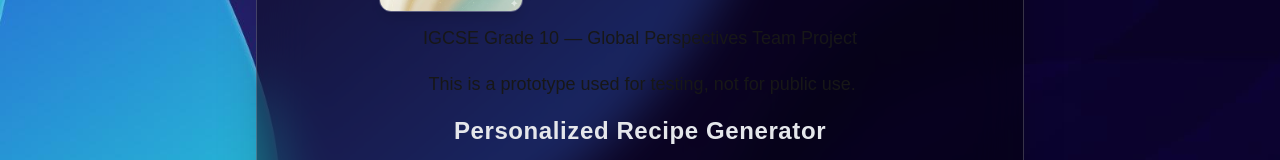
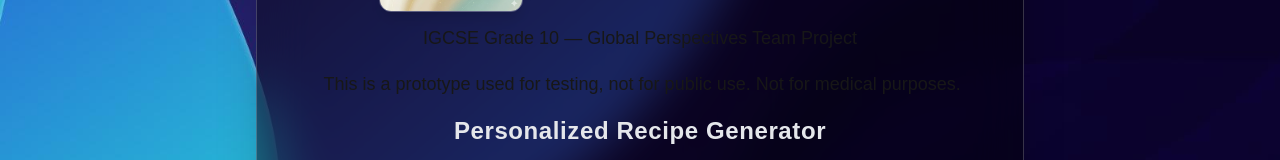
Before and after one commit to gpteamproject202526-web/Recipe, a Next.js app: page / in a window 1280 px wide. Shown: the part 361-521 px from the top of the page. Built offline with nearby package versions, Linux system fonts and the light colour scheme.

Commit message:
Homepage updated

```diff
--- a/app/page.tsx
+++ b/app/page.tsx
@@ -111,7 +111,7 @@ export default function Home() {
             IGCSE Grade 10 — Global Perspectives Team Project
           </p>
 <p className="text-lg sm:text-lg text-300 text-center max-w-prose leading-relaxed mb-4 jiggle">
-  This is a prototype used for testing, not for public use.
+  This is a prototype used for testing, not for public use. Not for medical purposes.
 </p>
 
           <p className="text-xl sm:text-2xl text-gray-200 font-semibold text-center mb-2 tracking-wide">
```
